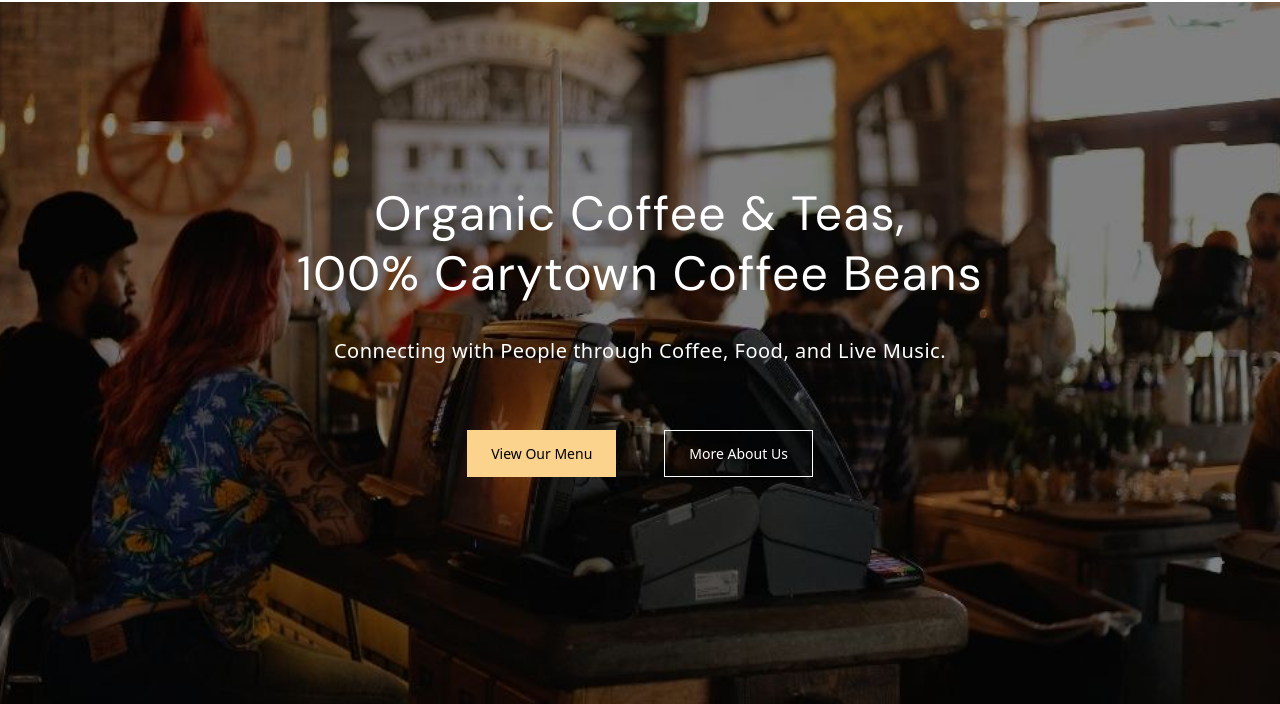
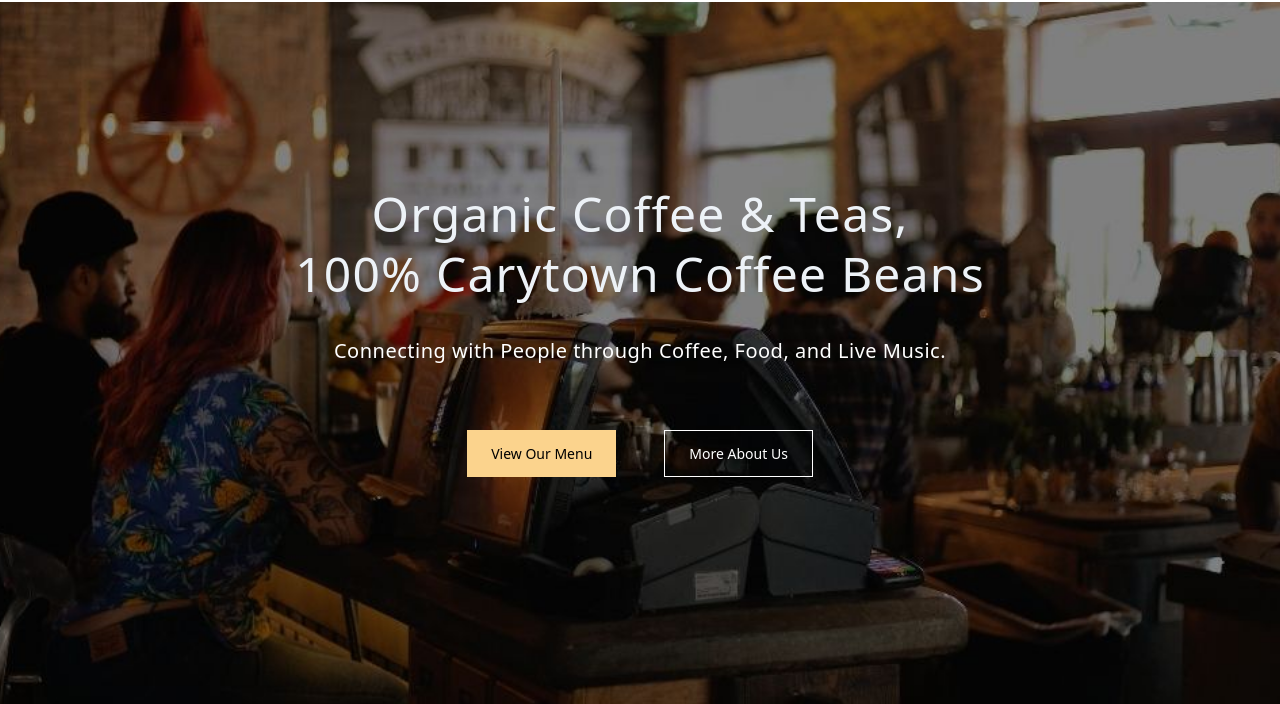
Before and after one commit to AbhishekkGautam/marvel-coffee-house, a Gatsby site: page / in a window 1280 px wide. Shown: the part 94-798 px from the top of the page. Built offline with nearby package versions, Linux system fonts and the light colour scheme; Gatsby itself is replaced by a stand-in of ours.

Commit message:
Update HeroSection.js

```diff
--- a/src/components/HeroSection.js
+++ b/src/components/HeroSection.js
@@ -4,7 +4,7 @@
 const HeroSection = ({ img, heroclass }) => {
   return (
     <BackgroundImage className={heroclass} fluid={img}>
-      <h1 className="text-white font-dmsans md:text-center lg:text-5xl md:text-4xl text-3xl px-10 mb-6 mt-20 lg:mb-8 lg:mt-12 tracking-wide leading-tight">
+      <h1 className="text-gray-200 font-poppins md:text-center lg:text-5xl md:text-4xl text-3xl px-10 mb-6 mt-20 lg:mb-8 lg:mt-12 tracking-wide leading-tight">
         Organic Coffee & Teas,
         <br />
         100% Carytown Coffee Beans
```
